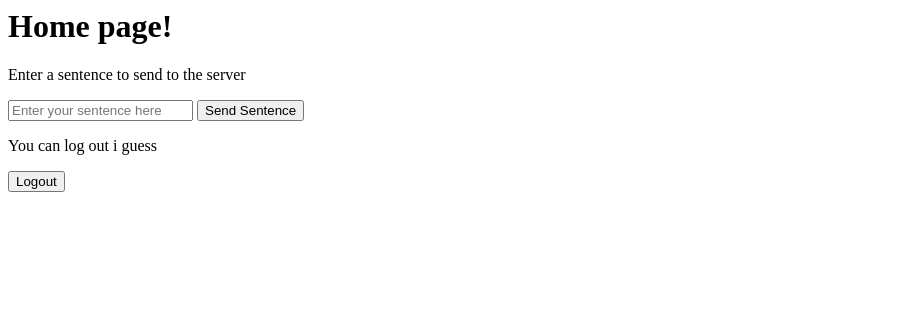
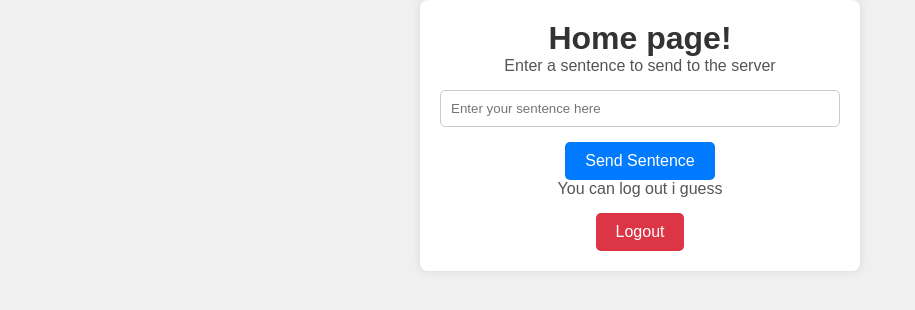
Before and after one commit to nvlt1/Note_taking_app, a website: page COMP4537/project/home.html in a window 1280 px wide. Shown: the whole page, without its empty margins (0-915 px from the left). Drawn offline with Linux system fonts and the light colour scheme.

Commit message:
updated home page css

```diff
--- /dev/null
+++ b/COMP4537/project/home.css
@@ -0,0 +1,72 @@
+/* Reset some default styles */
+body, h1, p, input, button, .container {
+    margin: 0;
+    padding: 0;
+}
+
+/* Set a background color for the body */
+body {
+    background-color: #f0f0f0;
+    font-family: Arial, sans-serif;
+}
+
+/* Center the content on the page */
+.container {
+    text-align: center;
+    max-width: 400px;
+    margin: 0 auto;
+    padding: 20px;
+    background-color: #fff;
+    border-radius: 8px;
+    box-shadow: 0 0 10px rgba(0, 0, 0, 0.1);
+}
+
+/* Style the page header */
+h1 {
+    color: #333;
+}
+
+/* Style paragraph text */
+p {
+    margin-bottom: 15px;
+    color: #555;
+}
+
+/* Style input field */
+input[type="text"] {
+    width: 100%;
+    padding: 10px;
+    margin-bottom: 15px;
+    border: 1px solid #ccc;
+    border-radius: 5px;
+}
+
+/* Style the "Send Sentence" button */
+button#sendSentenceBtn {
+    background-color: #007bff;
+    color: #fff;
+    padding: 10px 20px;
+    border: none;
+    border-radius: 5px;
+    cursor: pointer;
+    font-size: 16px;
+}
+
+button#sendSentenceBtn:hover {
+    background-color: #0056b3;
+}
+
+/* Style the "Logout" button */
+button#logoutButton {
+    background-color: #dc3545;
+    color: #fff;
+    padding: 10px 20px;
+    border: none;
+    border-radius: 5px;
+    cursor: pointer;
+    font-size: 16px;
+}
+
+button#logoutButton:hover {
+    background-color: #c82333;
+}
--- a/COMP4537/project/home.html
+++ b/COMP4537/project/home.html
@@ -2,6 +2,8 @@
 <head>
     <meta charset="UTF-8">
     <meta name="viewport" content="width=device-width, initial-scale=1.0">
+    <link rel="stylesheet" type="text/css" href="home.css">
+
     <title>welcome page!</title>
 </head>
 <body>
```
